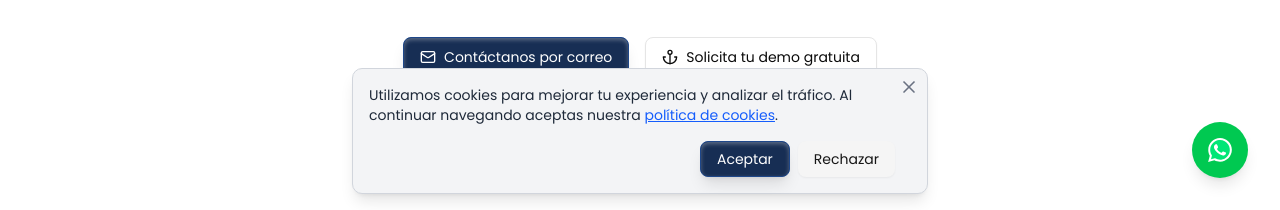
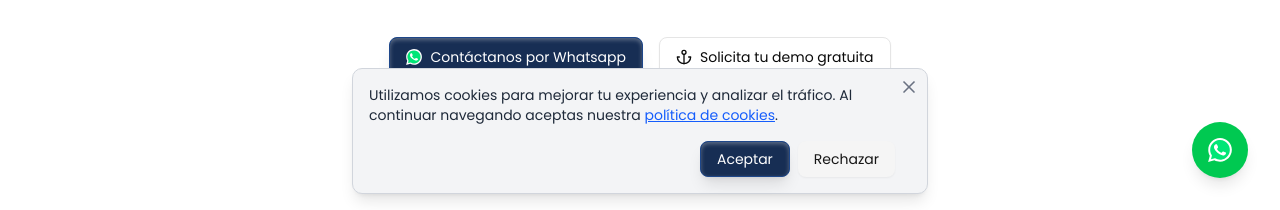
Before and after one commit to pablorod1/negoco-cloud-landing, an Astro site: page / in a window 1280 px wide. Shown: the part 590-800 px from the top of the page. Built offline with nearby package versions, Linux system fonts and the light colour scheme; Astro itself is replaced by a stand-in of ours; animation ran at ten frames a second.

Commit message:
feat: update contact methods in HeroSection and WhatsappButton to use WhatsApp for improved user engagement

```diff
--- a/src/components/Hero.tsx
+++ b/src/components/Hero.tsx
@@ -1,7 +1,8 @@
-import { Anchor, Mail } from "lucide-react";
+import { Anchor } from "lucide-react";
 import { Button } from "@/components/ui/button";
 import { motion } from "framer-motion";
 import ContactModal from "./contact/ContactModal";
+import WhatsApp from "./icons/WhatsappIcon";
 
 export default function HeroSection() {
   return (
@@ -70,11 +71,13 @@ export default function HeroSection() {
             <motion.div whileHover={{ scale: 1.03 }} whileTap={{ scale: 0.98 }}>
               <Button asChild variant="primary" size="lg">
                 <a
-                  title="Correo electrónico Negoco Cloud"
-                  href="mailto:info@negococloud.es"
+                  title="Contacto de WhatsApp"
+                  href="https://wa.me/662268181"
+                  target="_blank"
+                  rel="noopener noreferrer"
                 >
-                  <Mail />
-                  Contáctanos por correo
+                  <WhatsApp />
+                  Contáctanos por Whatsapp
                 </a>
               </Button>
             </motion.div>
--- a/src/components/WhatsappButton.tsx
+++ b/src/components/WhatsappButton.tsx
@@ -11,7 +11,7 @@ export default function WhatsappButton() {
     >
       <a
         title="Contacto de WhatsApp"
-        href="https://wa.me/"
+        href="https://wa.me/662268181"
         target="_blank"
         rel="noopener noreferrer"
         className="w-full p-4 inline-flex justify-start items-center bg-green-500 text-white rounded-full shadow-lg hover:bg-green-600 transition-all duration-300"
```
